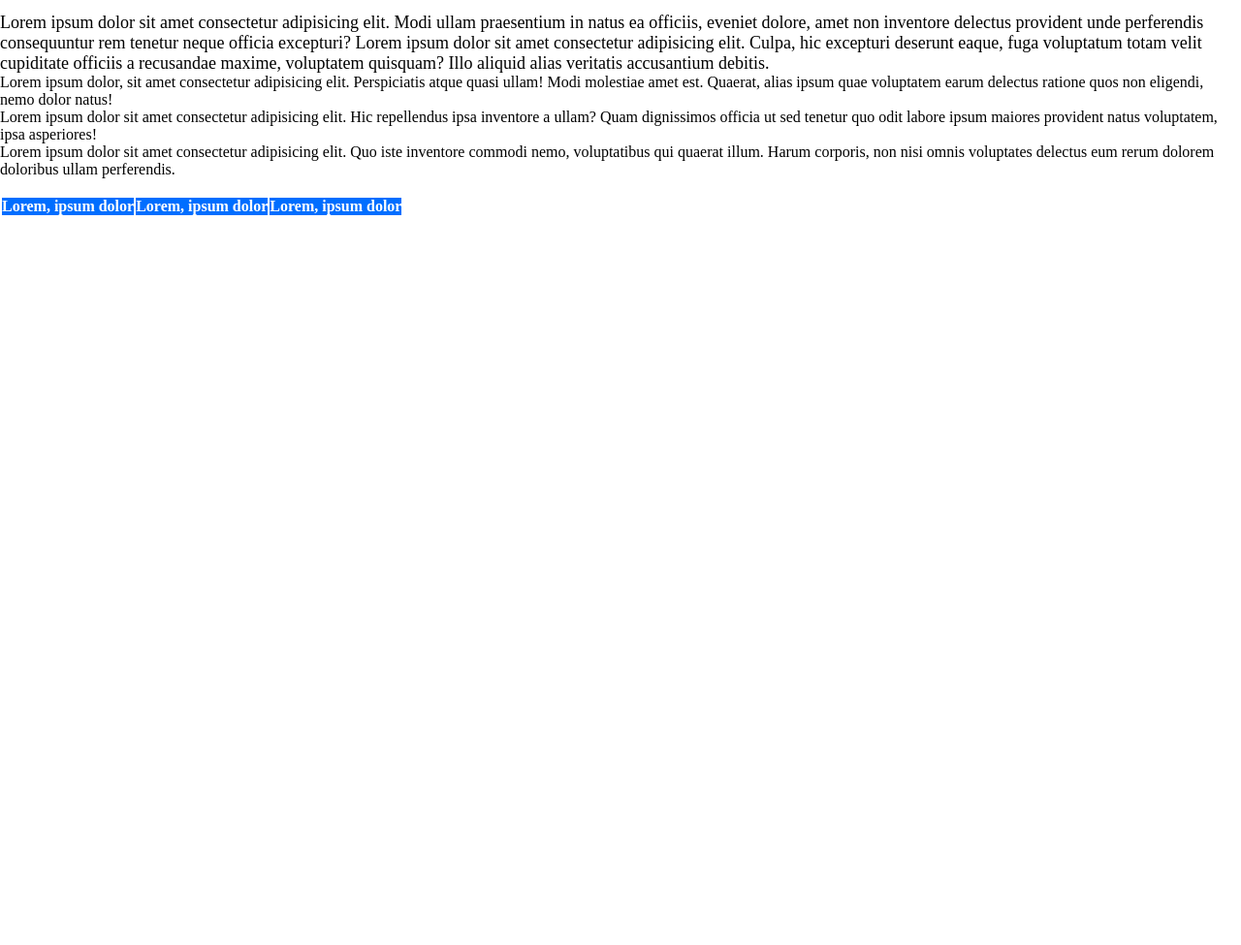
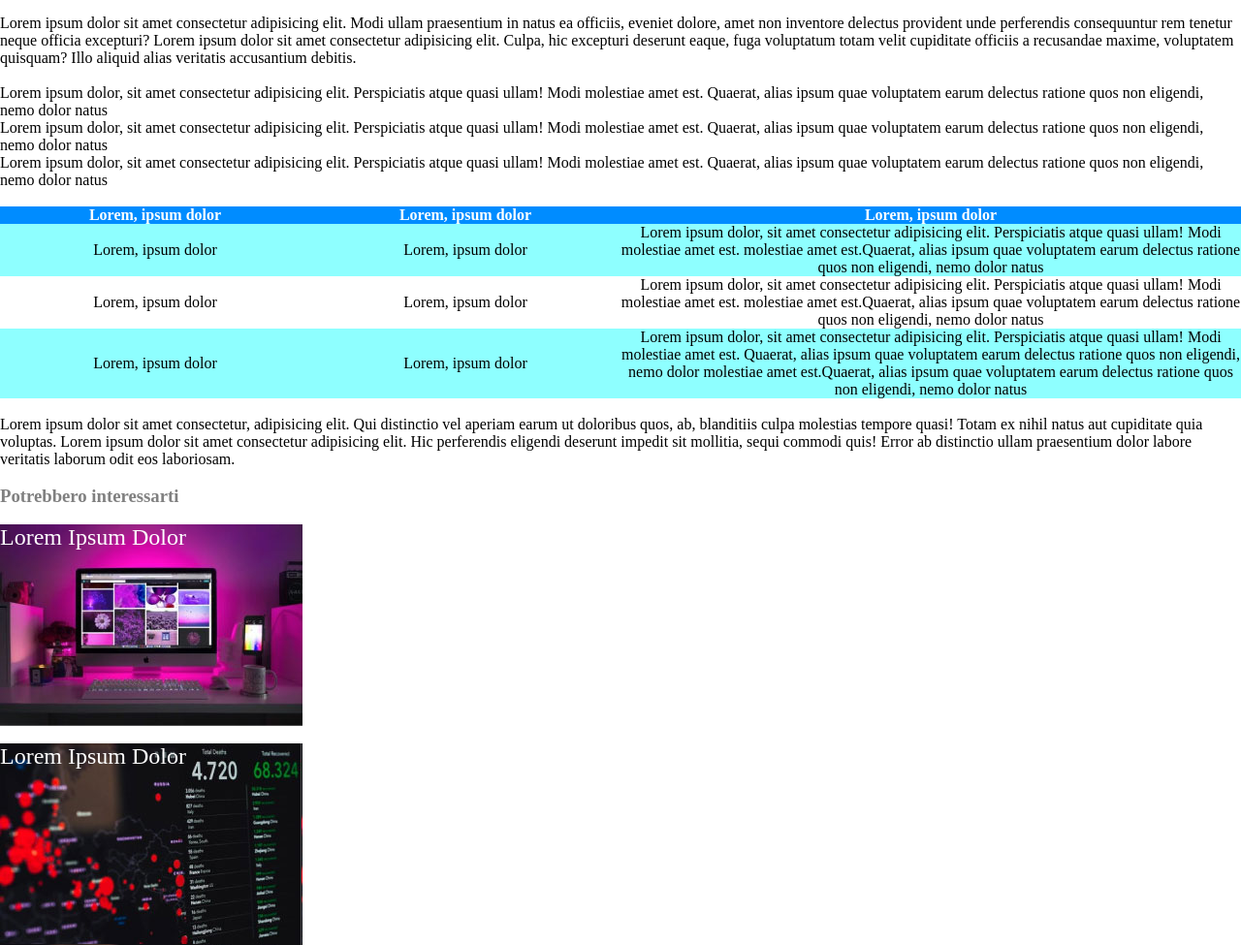
Before and after one commit to Robby94gtr/html-css-booleaner, a plain HTML site: page index.html in a window 1280 px wide. Shown: the part 535-1510 px from the top of the page at 97% size. Before the commit the page ends 800 px from the top, so only its background shows below. Drawn offline with Linux system fonts and the light colour scheme.

Commit message:
[UPD] finished table and added final photos. Not fixed UL

```diff
--- a/css/style.css
+++ b/css/style.css
@@ -10,10 +10,10 @@ header{
     background-size: 25%;
 }
 .paragraph{
-    font-size: large;
+    font-size: medium;
 }
 .logo{
-    width: 25%;
+    width: 20%;
 }
 
 .photo-source{
@@ -31,7 +31,68 @@ header{
 }
 
 .table-head{
-    background-color: rgb(0, 110, 255);
+    background-color: rgb(0, 140, 255);
     color: white;
-    border: 0px;
+    border: none;
+    background-size: 100%;
 }
+
+.colonna1{
+    width: 25%;
+    align-items: center;
+    text-align: center
+}
+
+.colonna2{
+    width: 25%;
+    align-items: center;
+    text-align: center
+}
+
+.colonna3{
+    width: 50%;
+    align-items: center;
+    border-spacing: none;
+    align-content: center;
+    text-align: center;
+}
+.table{
+    border: none;
+   border-spacing: none;
+   width: 100%;
+}
+
+.raw1{
+    background-color: rgb(142, 255, 255);
+    align-content: center;
+}
+
+.item1{
+    align-content: center;
+}
+
+tbody{
+    align-content: center;
+}
+
+.potrebbero{
+    color: grey;
+}
+
+.ciao{
+    background-image: url(../img/monitor.jpg);
+    text-align: left;
+    font-size: 24px;
+    color: white;
+    width: 312px;
+    height: 208px;
+}
+
+.ciao2{
+    background-image: url(../img/graph.jpg);
+    text-align: left;
+    font-size: 24px;
+    color: white;
+    width: 312px;
+    height: 208px;
+}
--- a/index.html
+++ b/index.html
@@ -11,7 +11,7 @@
 <body>
     <div>
         <header>
-            <img class="logo" src="./img/logo.svg" alt="">
+            <br> <img class="logo" src="./img/logo.svg" alt="">
         </header>
     </div>
     <h2>
@@ -19,8 +19,9 @@
     </h2>
     <div class="subtitle"> Scritto da <span class="the-booleaner">The Booleaner</span>
         <br>
-    il 10/10/2020 </div>
-    <div>
+        il 10/10/2020
+    </div>
+
     <img src="./img/tim-1.jpg" alt="">
     <img src="./img/tim-2.jpg" alt=""><br>
     <div class="photo-source">1st Photo: John S and James L. Knight Foundation, by Scott Henrichsen <br>
@@ -35,38 +36,82 @@
             deserunt eaque, fuga voluptatum totam velit cupiditate officiis a recusandae maxime, voluptatem
             quisquam? Illo aliquid alias veritatis accusantium debitis.
         </p>
+
     </div>
+    <br>
     <div>
         <ul>
             <li>Lorem ipsum dolor, sit amet consectetur adipisicing elit. Perspiciatis atque quasi ullam! Modi
                 molestiae amet est.
-                    Quaerat, alias ipsum quae voluptatem earum delectus ratione quos non eligendi, nemo dolor natus!
-                </li>
-                <li>
-                    Lorem ipsum dolor sit amet consectetur adipisicing elit. Hic repellendus ipsa inventore a ullam?
-                    Quam dignissimos officia ut sed tenetur quo odit labore ipsum maiores provident natus voluptatem,
-                    ipsa asperiores!
-                </li>
-                <li>
-                    Lorem ipsum dolor sit amet consectetur adipisicing elit. Quo iste inventore commodi nemo,
-                    voluptatibus qui quaerat illum. Harum corporis, non nisi omnis voluptates delectus eum rerum dolorem
-                    doloribus ullam perferendis.
-                </li>
+                Quaerat, alias ipsum quae voluptatem earum delectus ratione quos non eligendi, nemo dolor natus</li>
+            <li>Lorem ipsum dolor, sit amet consectetur adipisicing elit. Perspiciatis atque quasi ullam! Modi
+                molestiae amet est.
+                Quaerat, alias ipsum quae voluptatem earum delectus ratione quos non eligendi, nemo dolor natus</li>
+            <li>Lorem ipsum dolor, sit amet consectetur adipisicing elit. Perspiciatis atque quasi ullam! Modi
+                molestiae amet est.
+                Quaerat, alias ipsum quae voluptatem earum delectus ratione quos non eligendi, nemo dolor natus</li>
         </ul>
     </div>
+
+
     <br>
     <div>
-            <table>
+        <table class="table" cellpadding="0" cellspacing="0">
             <thead class="table-head">
                 <tr>
-                        <th>Lorem, ipsum dolor</th>
-                        <th>Lorem, ipsum dolor</th>
-                        <th>Lorem, ipsum dolor</th>
+                    <th class="colonna1">Lorem, ipsum dolor</th>
+                    <th class="colonna2">Lorem, ipsum dolor</th>
+                    <th class="colonna3">Lorem, ipsum dolor</th>
                 </tr>
             </thead>
+            <tbody class="tbody">
+                <tr class="raw1">
+                    <td class="colonna1">Lorem, ipsum dolor</td>
+                    <td class="colonna2">Lorem, ipsum dolor</td>
+                    <td class="colonna3">Lorem ipsum dolor, sit amet consectetur adipisicing elit. Perspiciatis atque
+                        quasi ullam! Modi
+                        molestiae amet est.
+                        molestiae amet est.Quaerat, alias ipsum quae voluptatem earum delectus ratione quos non
+                        eligendi, nemo dolor natus</td>
+                </tr>
+                <tr class=>
+                    <td class="colonna1">Lorem, ipsum dolor</td>
+                    <td class="colonna2">Lorem, ipsum dolor</td>
+                    <td class="colonna3">Lorem ipsum dolor, sit amet consectetur adipisicing elit. Perspiciatis atque
+                        quasi ullam! Modi
+                        molestiae amet est.
+                       molestiae amet est.Quaerat, alias ipsum quae voluptatem earum delectus ratione quos non
+                        eligendi, nemo dolor natus</td>
+                </tr>
+                <tr class="raw1">
+                    <td class="colonna1">Lorem, ipsum dolor</td>
+                    <td class="colonna2">Lorem, ipsum dolor</td>
+                    <td class="colonna3">Lorem ipsum dolor, sit amet consectetur adipisicing elit. Perspiciatis atque
+                        quasi ullam! Modi
+                        molestiae amet est.
+                        Quaerat, alias ipsum quae voluptatem earum delectus ratione quos non eligendi, nemo dolor
+                        molestiae amet est.Quaerat, alias ipsum quae voluptatem earum delectus ratione quos non
+                        eligendi, nemo dolor natus</td>
+                </tr>
+            </tbody>
         </table>
     </div>
+
+    <br>
+
+    <p>Lorem ipsum dolor sit amet consectetur, adipisicing elit. Qui distinctio vel aperiam earum ut doloribus quos, ab,
+        blanditiis culpa molestias tempore quasi! Totam ex nihil natus aut cupiditate quia voluptas. Lorem ipsum dolor
+        sit amet consectetur adipisicing elit. Hic perferendis eligendi deserunt impedit sit mollitia, sequi commodi
+        quis! Error ab distinctio ullam praesentium dolor labore veritatis laborum odit eos laboriosam.</p>
+ <br>
+
+        <div>
+           <h3 class="potrebbero"><strong>Potrebbero interessarti</strong></h3>
         </div>
+<br>
+        <div class="ciao">Lorem Ipsum Dolor</div>
+<br>
+        <div class="ciao2">Lorem Ipsum Dolor</div>
 </body>
 
 </html>
```
Lines whose indentation alone changed are shown as unchanged.
